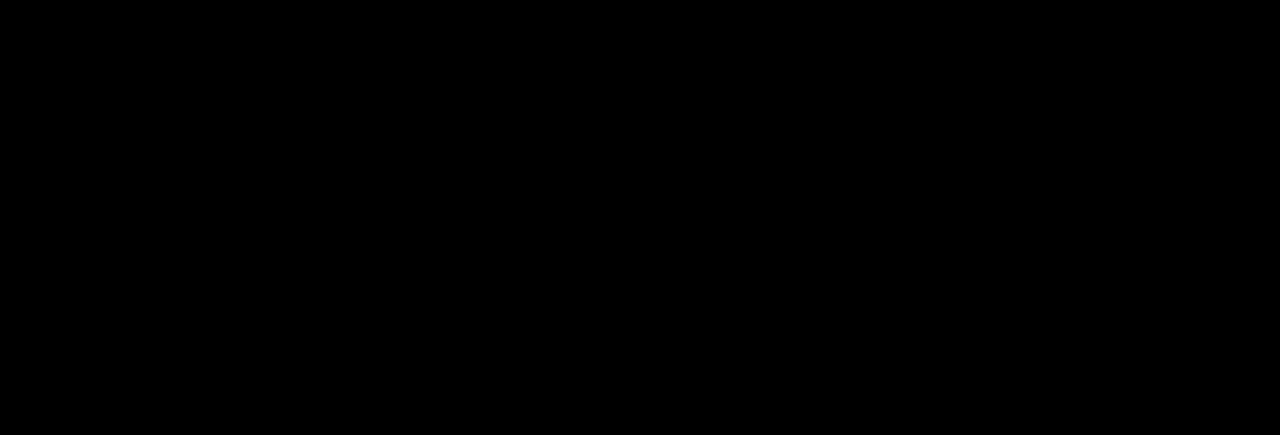
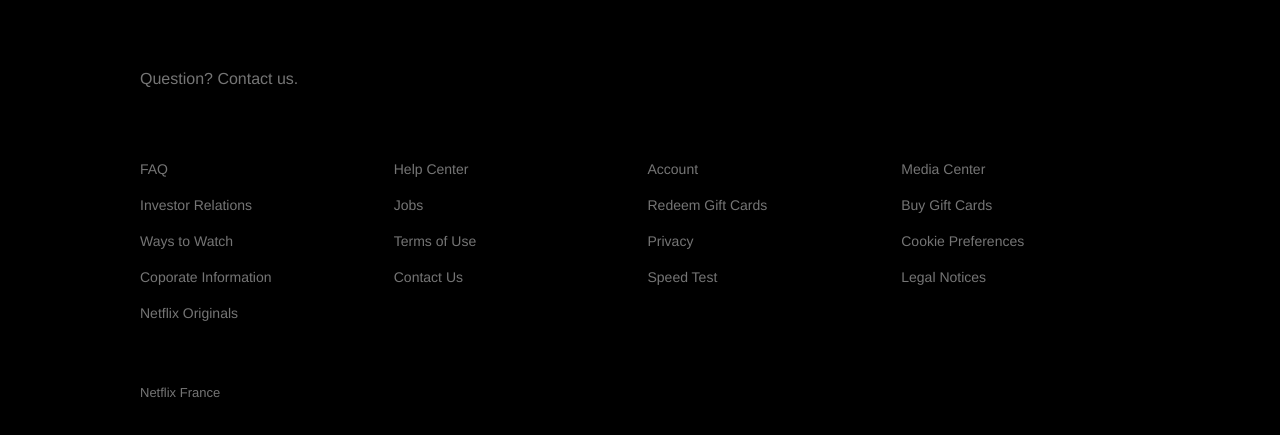
Before and after one commit to AchrafRehioui/Netflix-clone, a React (Create React App) app: page / in a window 1280 px wide. Shown: the part 1253-1688 px from the top of the page. Before the commit the page ends 1237 px from the top, so only its background shows below. Built offline with nearby package versions, Linux system fonts and the light colour scheme.

Commit message:
adding footer component

```diff
--- a/package.json
+++ b/package.json
@@ -39,5 +39,11 @@
       "last 1 firefox version",
       "last 1 safari version"
     ]
+  },
+  "devDependencies": {
+    "eslint": "^7.13.0",
+    "eslint-config-prettier": "^6.15.0",
+    "eslint-plugin-prettier": "^3.1.4",
+    "prettier": "^2.1.2"
   }
 }
--- a/src/App.js
+++ b/src/App.js
@@ -1,21 +1,9 @@
 import React from 'react';
-import Jumbotron from './components/jumbotron/index';
-import jumboData from './fixtures/jumbo';
+import { FooterContainer } from './containers/footer';
+import { JumbotronContainer } from './containers/jumbotron';
 
 export default function App() {
   return (
-    <Jumbotron.Container>
-      {jumboData.map((item) => (
-        <Jumbotron key={item.id} direction={item.direction} >
-          <Jumbotron.Pane>
-            <Jumbotron.Title>{item.title}</Jumbotron.Title>
-            <Jumbotron.SubTitle>{item.subTitle}</Jumbotron.SubTitle>
-          </Jumbotron.Pane>
-          <Jumbotron.Pane>
-            <Jumbotron.Image src={item.image} alt={item.alt} />
-          </Jumbotron.Pane>
-        </Jumbotron>
-      ))}
-    </Jumbotron.Container>
+    <><JumbotronContainer /><FooterContainer/></>
   );
 }
--- /dev/null
+++ b/src/components/footer/index.js
@@ -0,0 +1,32 @@
+import React from 'react';
+import { Container, Row, Column, Link, Title, Text, Break } from './styles/footer';
+
+
+export default function Footer({ children, ...restProps }) {
+    return <Container {...restProps}>{children}</Container>;
+};
+
+Footer.Row = function FooterRow({ children, ...restProps }) {
+    return <Row {...restProps}>{children}</Row>;
+};
+
+
+Footer.Column = function FooterColumn({ children, ...restProps }) {
+    return <Column {...restProps}>{children}</Column>;
+};
+
+Footer.Link = function FooterLink({ children, ...restProps }) {
+    return <Link {...restProps}>{children}</Link>;
+};
+
+Footer.Title = function FooterTitle({ children, ...restProps }) {
+    return <Title {...restProps}>{children}</Title>;
+};
+
+Footer.Text = function FooterText({ children, ...restProps }) {
+    return <Text {...restProps}>{children}</Text>;
+};
+
+Footer.Break = function FooterBreak({ children, ...restProps }) {
+    return <Break {...restProps}>{children}</Break>;
+};
--- /dev/null
+++ b/src/components/footer/styles/footer.js
@@ -0,0 +1,57 @@
+import styled from 'styled-components/macro';
+
+export const Container = styled.div`
+    display: flex;
+    padding: 70px 56px;
+    margin: auto;
+    max-width: 1000px;
+    flex-direction: column;
+
+    @media (max-width: 1000px) {
+        padding: 70px 30px;
+    }
+
+`;
+
+export const Column = styled.div`
+    display: flex;
+    flex-direction: column;
+    text-align: left;
+`;
+
+
+export const Row = styled.div`
+    display: grid;
+    grid-template-columns: repeat(auto-fill, minmax(210px, 1fr));
+    grid-gap: 15px;
+
+    @media (max-width: 1000px) {
+        grid-template-columns: repeat(auto-fill, minmax(150px, 1fr));
+    }
+`;
+
+export const Link = styled.a`
+    color: #757575;
+    margin-bottom: 20px;
+    font-size: 14px;
+    text-decoration: none;
+`;
+
+export const Title = styled.p`
+    font-size: 16px;
+    color: #757575;
+    margin-bottom: 40px;
+
+`;
+
+export const Text = styled.p`
+    font-size: 13px;
+    color: #757575;
+    margin-bottom: 40px;
+
+`;
+
+export const Break = styled.p`
+    flex-basis: 100%;
+    height: 0;
+`;
--- /dev/null
+++ b/src/components/index.js
@@ -0,0 +1,3 @@
+export { default as Jumbotron } from './jumbotron';
+
+export { default as Footer } from './footer';
--- a/src/components/jumbotron/index.js
+++ b/src/components/jumbotron/index.js
@@ -5,12 +5,12 @@
 
 export default function Jumbotron({ children, direction = 'row', ...restProps }) {
     return (
-        <Item direction={direction}>
-            <Inner>
+        <Item {...restProps}>
+            <Inner direction={direction}>
                 {children}
             </Inner>
         </Item>
-    )
+    );
 }
 
 Jumbotron.Container = function JumbotronContainer({ children, ...restProps }) {
--- a/src/components/jumbotron/styles/jumbotron.js
+++ b/src/components/jumbotron/styles/jumbotron.js
@@ -58,4 +58,10 @@
   height: auto;
 `;
 
-export const Container = styled.div``;
+export const Container = styled.div`
+  @media (max-width: 1000px) {
+    ${Item}:last-of-type h2 {
+    margin-bottom: 50px;
+    }
+  }
+`;
--- /dev/null
+++ b/src/containers/footer.js
@@ -0,0 +1,43 @@
+import React from 'react';
+import { Footer } from '../components';
+
+export function FooterContainer(){
+    return(
+        <Footer>
+            <Footer.Title>Question? Contact us.</Footer.Title>
+            <Footer.Break />
+            <Footer.Row>
+                    <Footer.Column>
+                        <Footer.Link href="#">FAQ</Footer.Link>
+                        <Footer.Link href="#">Investor Relations</Footer.Link>
+                        <Footer.Link href="#">Ways to Watch</Footer.Link>
+                        <Footer.Link href="#">Coporate Information</Footer.Link>
+                        <Footer.Link href="#">Netflix Originals</Footer.Link>
+                    </Footer.Column>
+
+                    <Footer.Column>
+                        <Footer.Link href="#">Help Center</Footer.Link>
+                        <Footer.Link href="#">Jobs</Footer.Link>
+                        <Footer.Link href="#">Terms of Use</Footer.Link>
+                        <Footer.Link href="#">Contact Us</Footer.Link>
+                    </Footer.Column>
+
+                    <Footer.Column>
+                        <Footer.Link href="#">Account</Footer.Link>
+                        <Footer.Link href="#">Redeem Gift Cards</Footer.Link>
+                        <Footer.Link href="#">Privacy</Footer.Link>
+                        <Footer.Link href="#">Speed Test</Footer.Link>
+                    </Footer.Column>
+
+                    <Footer.Column>
+                        <Footer.Link href="#">Media Center</Footer.Link>
+                        <Footer.Link href="#">Buy Gift Cards</Footer.Link>
+                        <Footer.Link href="#">Cookie Preferences</Footer.Link>
+                        <Footer.Link href="#">Legal Notices</Footer.Link>
+                    </Footer.Column>
+            </Footer.Row>
+            <Footer.Break />
+            <Footer.Text>Netflix France</Footer.Text>
+        </Footer>
+    );
+}
--- /dev/null
+++ b/src/containers/jumbotron.js
@@ -0,0 +1,21 @@
+import React from 'react';
+import { Jumbotron } from '../components';
+import jumboData from '../fixtures/jumbo';
+
+export  function JumbotronContainer() {
+  return (
+    <Jumbotron.Container>
+      {jumboData.map((item) => (
+        <Jumbotron key={item.id} direction={item.direction} >
+          <Jumbotron.Pane>
+            <Jumbotron.Title>{item.title}</Jumbotron.Title>
+            <Jumbotron.SubTitle>{item.subTitle}</Jumbotron.SubTitle>
+          </Jumbotron.Pane>
+          <Jumbotron.Pane>
+            <Jumbotron.Image src={item.image} alt={item.alt} />
+          </Jumbotron.Pane>
+        </Jumbotron>
+      ))}
+    </Jumbotron.Container>
+  );
+}
```
Also changed, not shown: src/pages/home.js (added), 2 other files (tests, documents, lock files or other folders).
